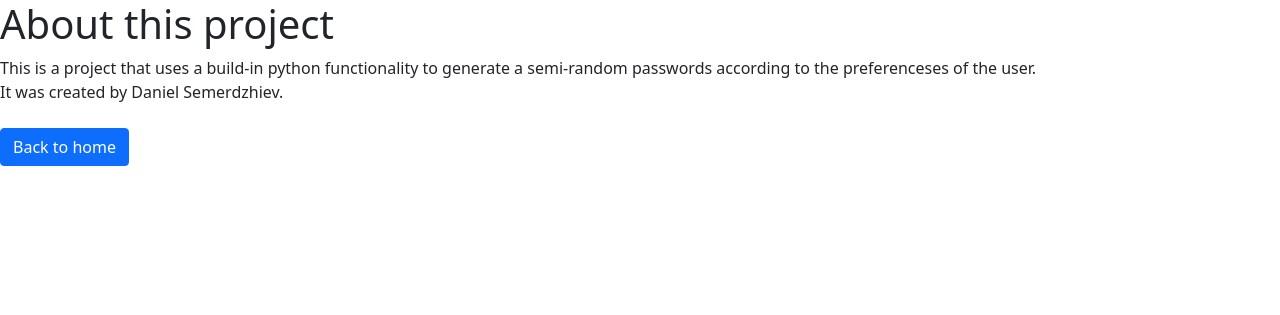
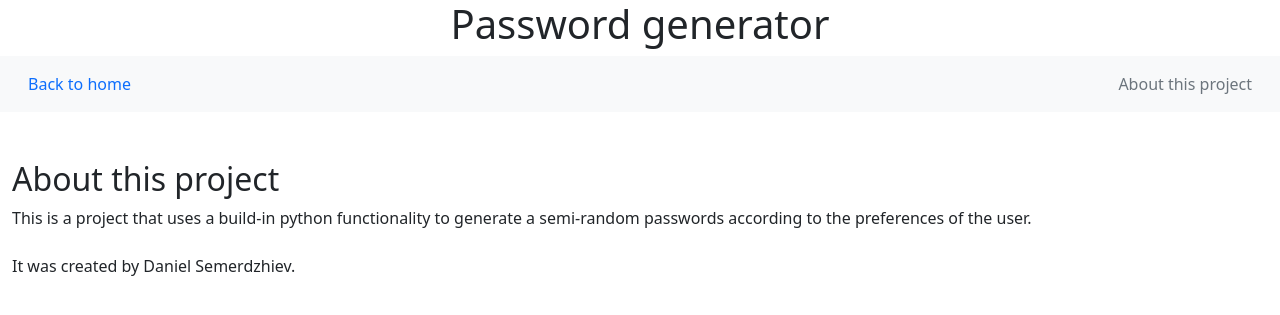
Before and after one commit to Daniel-Sem/password_generator_django4, a Django app: page /about in a window 1280 px wide. Shown: the top 315 px of the page. Run offline with Django 4.2, Linux system fonts and the light colour scheme.

Commit message:
Added navbar and made few changes

```diff
--- a/generator/templates/generator/about.html
+++ b/generator/templates/generator/about.html
@@ -1,14 +1,25 @@
 <link href="https://cdn.jsdelivr.net/npm/bootstrap@5.1.3/dist/css/bootstrap.min.css" rel="stylesheet" integrity="sha384-1BmE4kWBq78iYhFldvKuhfTAU6auU8tT94WrHftjDbrCEXSU1oBoqyl2QvZ6jIW3" crossorigin="anonymous">
 
-
-<h1>About this project</h1>
-<h>This is a project that uses a build-in python functionality to generate a
-    semi-random passwords according to the preferenceses of the user.
-</h>
-<br>
-<h>
-    It was created by Daniel Semerdzhiev.
-</h>
+<div class="container text-center">
+<h1>Password generator</h1>
+</div>
+<nav class="navbar navbar-light bg-light">
+    <div class="container-fluid">
+        <a class="nav-link" href="{% url 'home' %}">Back to home</a>
+        <a class="nav-link disabled" href="{% url 'about' %}">About this project</a>
+    </div>
+  </nav>
 <br>
 <br>
-<a href="{% url 'home' %}" class="btn btn-primary">Back to home</a>
+<div class="container-fluid">
+    <h2>About this project</h2>
+
+    <h>This is a project that uses a build-in python functionality to generate a
+        semi-random passwords according to the preferences of the user.
+    </h>
+    <br>
+    <br>
+    <h>
+    It was created by Daniel Semerdzhiev.
+    </h>
+</div>
```
Also changed, not shown: generator/templates/generator/home.html (+7 -1 lines), generator/templates/generator/password.html (+10 -5 lines).
